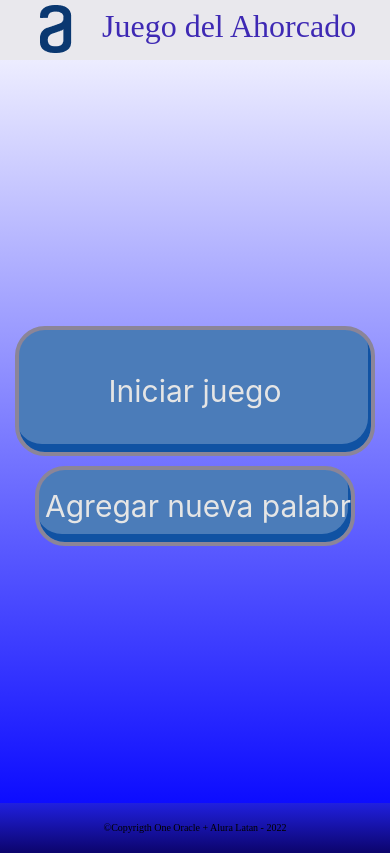
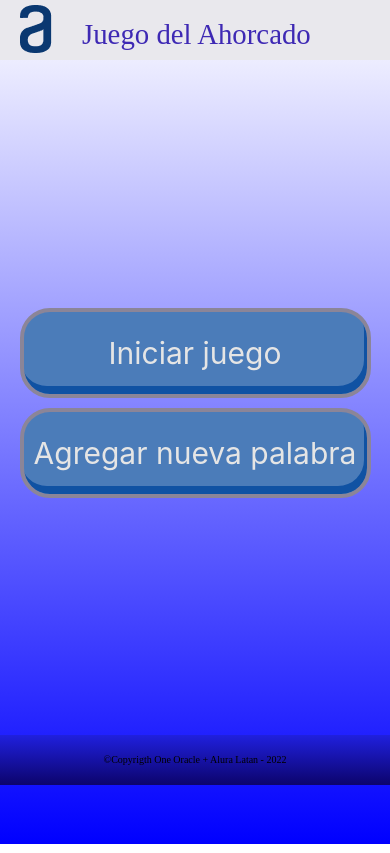
Before and after one commit to cequeda/JuegoDelAhorcado-AluraGrupo3, a plain HTML site: page index.html in a window 390 px wide. Drawn offline with Linux system fonts and the light colour scheme.

Commit message:
Update style.css
mejora cell

```diff
--- a/css/style.css
+++ b/css/style.css
@@ -625,20 +625,27 @@ footer p {
 
 /*----------------------media---------------*/
 @media screen and (max-width:480px) {
+    header img {
+    float: left;
+    padding: 5px 0 0 20px;
+}
     header h1 {
-    font-size: 2em;
-    padding: 10px 0px 0px 30px;
+    font-size: 1.8em;
+    padding: 20px 0px 0px 30px;
     }
     footer {
     font-size: 10px;
 }
     /************/
+    .menu {
+    height: 100vh;
+}
     .botones {
-    height: 88%;
+    height: 80%;
     }
     #bt1 {
-    width: 360px;
-    height: 130px;
+    width: 90%;
+    height: 3em;
 
     background-color: #4b7cb9;
     box-shadow: inset -3px -8px #1052a3;
@@ -649,8 +656,8 @@ footer p {
     color: #E5E5E5;
 }
     #bt2 {
-    width: 320px;
-    height: 80px;
+    width: 90%;
+    height: 3em;
 
     background-color: #4b7cb9;
     box-shadow: inset -3px -8px #1052a3;
```
